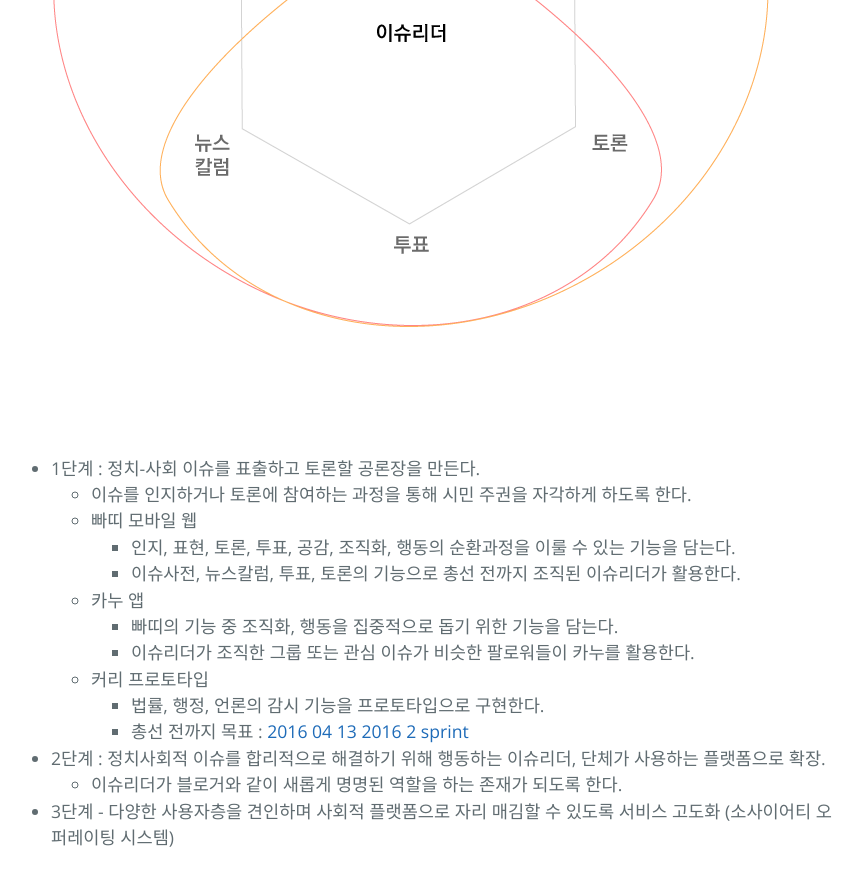
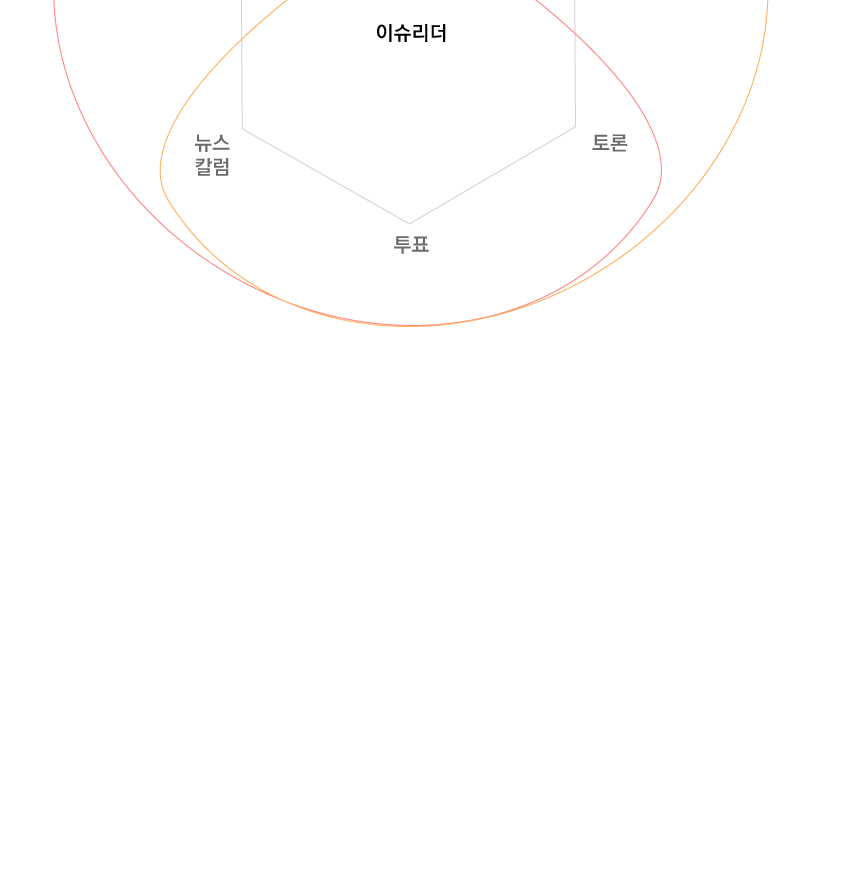
Before and after one commit to parti-coop/parti-group, a Jekyll site: the page built from docs/platforms.md, in a window 1280 px wide and 900 px high, scrolled down 3529 px. Shown: the top 886 px of the window, without its empty margins (213-1075 px from the left). Built offline with Jekyll 4.4.1, drawn with Linux system fonts in a browser that asks for light colours; after the commit the page ends 4016 px from its top, so only the background shows below that.

Commit message:
delete roadmap

```diff
--- a/docs/platforms.md
+++ b/docs/platforms.md
@@ -71,22 +71,6 @@ published: true
 
 &nbsp;
 
-## 목표 & 로드맵
+## 목표
 
 ![partigraph-3.png]({{site.baseurl}}/media/partigraph-3.png)
-
-
-* 1단계 : 정치-사회 이슈를 표출하고 토론할 공론장을 만든다.
-  - 이슈를 인지하거나 토론에 참여하는 과정을 통해 시민 주권을 자각하게 하도록 한다.
-  - 빠띠 모바일 웹
-    * 인지, 표현, 토론, 투표, 공감, 조직화, 행동의 순환과정을 이룰 수 있는 기능을 담는다.
-    * 이슈사전, 뉴스칼럼, 투표, 토론의 기능으로 총선 전까지 조직된 이슈리더가 활용한다.
-  - 카누 앱
-    * 빠띠의 기능 중 조직화, 행동을 집중적으로 돕기 위한 기능을 담는다.
-    * 이슈리더가 조직한 그룹 또는 관심 이슈가 비슷한 팔로워들이 카누를 활용한다.
-  - 커리 프로토타입
-    * 법률, 행정, 언론의 감시 기능을 프로토타입으로 구현한다.
-    * 총선 전까지 목표 : [2016 04 13 2016 2 sprint](https://parti-xyz.hackpad.com/2016-04-13-2016-2-sprint-znNSsgBrp20){:target="blank"}
-* 2단계 : 정치사회적 이슈를 합리적으로 해결하기 위해 행동하는 이슈리더, 단체가 사용하는 플랫폼으로 확장.
-  - 이슈리더가 블로거와 같이 새롭게 명명된 역할을 하는 존재가 되도록 한다.
-* 3단계 - 다양한 사용자층을 견인하며 사회적 플랫폼으로 자리 매김할 수 있도록 서비스 고도화 (소사이어티 오퍼레이팅 시스템)
```
